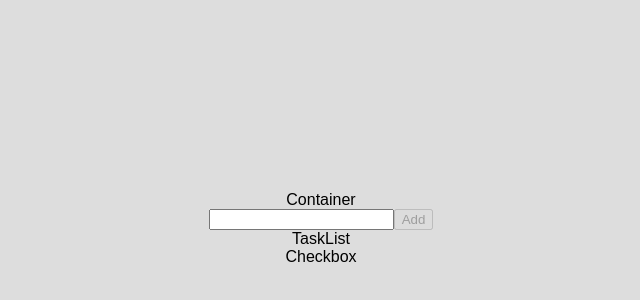
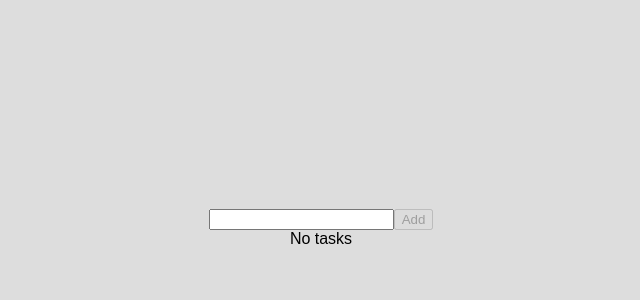
Before and after one commit to Bryest/todo-list-app, a React (Create React App) app: page / in a window 1280 px wide. Shown: the part 172-472 px from the top of the page, without its empty margins (319-959 px from the left). Built offline with nearby package versions, Linux system fonts and the light colour scheme.

Commit message:
fix: TaskList.jsx can add items

```diff
--- a/src/components/Container.jsx
+++ b/src/components/Container.jsx
@@ -1,12 +1,16 @@
-import React from "react";
+import React, { useState } from "react";
 import FormTodo from "./FormTodo";
 import TaskList from "./TaskList";
 const Container = () => {
+  const [list, setList] = useState([]);
+
+  const handleAddItem = (addItem) => {
+    setList([...list, addItem]);
+  };
   return (
     <div>
-      Container
-      <FormTodo />
-      <TaskList />
+      <FormTodo handleAddItem={handleAddItem} />
+      <TaskList list={list} setList={setList} />
     </div>
   );
 };
--- a/src/components/TaskList.jsx
+++ b/src/components/TaskList.jsx
@@ -1,10 +1,36 @@
 import React from "react";
 import Checkbox from "./Checkbox";
-const TaskList = () => {
+const TaskList = (props) => {
+  const { list, setList } = props;
+
+  const onChangeStatus = (e) => {
+    const { name, checked } = e.target;
+    const updateList = list.map((item) => ({
+      ...item,
+      done: item.id === name ? checked : item.done,
+    }));
+    setList(updateList);
+  };
+
+  const onClickRemoveItem = (e) => {
+    const updateList = list.filter((item) => !item.done);
+    setList(updateList);
+  };
+
+  const checkBox = list.map((item) => (
+    <Checkbox key={item.id} data={item} onChange={onChangeStatus} />
+  ));
+
   return (
-    <div>
-      TaskList
-      <Checkbox />
+    <div className="todo-list">
+      {list.length ? checkBox : "No tasks"}
+      {list.lenght ? (
+        <p>
+          <button className="button blue" onClick={onClickRemoveItem}>
+            Delete all done
+          </button>
+        </p>
+      ) : null}
     </div>
   );
 };
```
Also changed, not shown: 1 other file (tests, documents, lock files or other folders).
